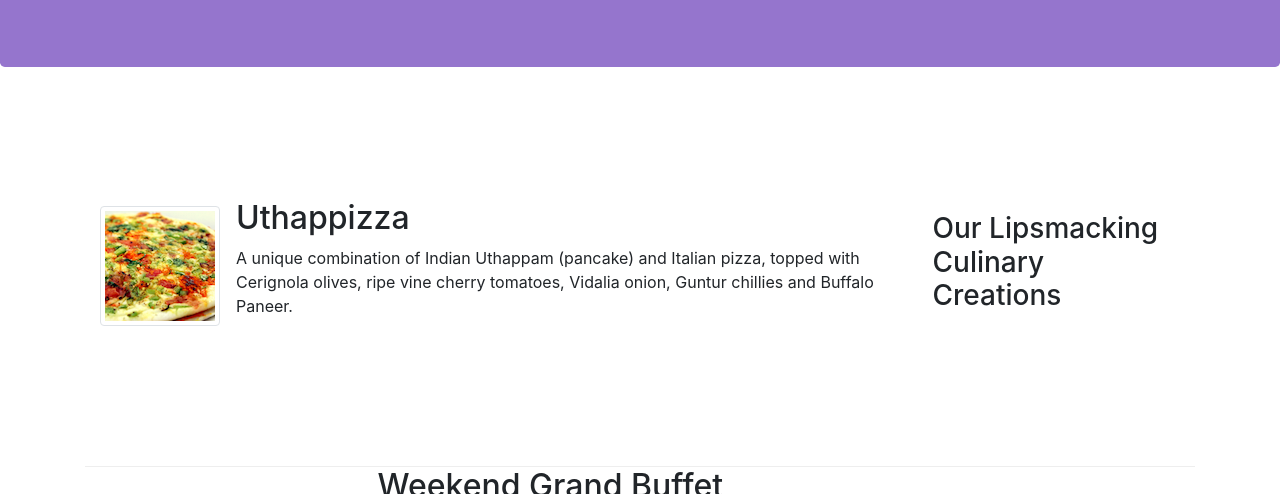
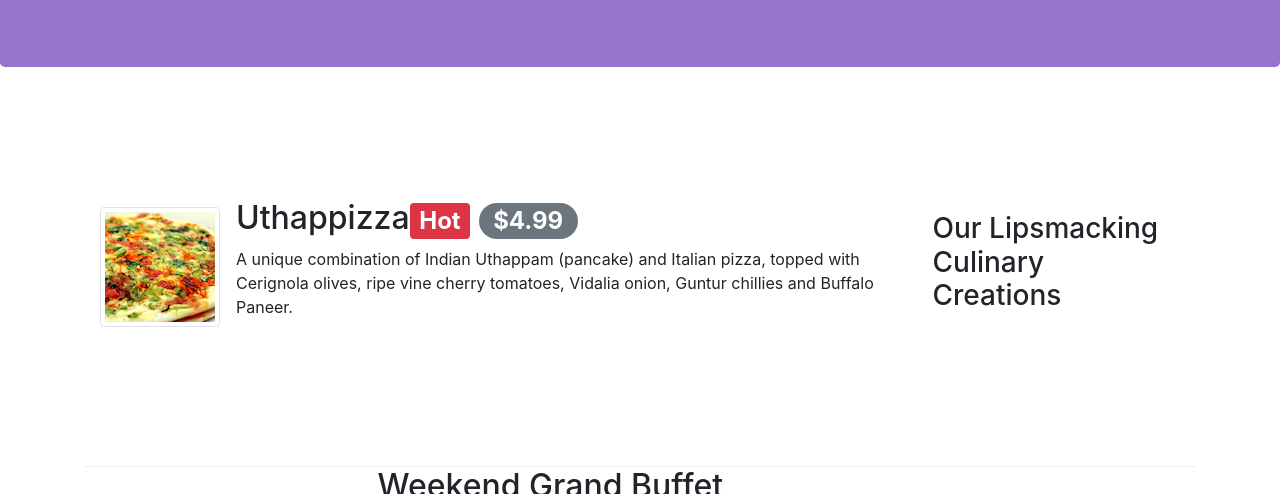
Before and after one commit to 0sk11/Bootstrap4, a website: page index.html in a window 1280 px wide. Shown: the part 267-761 px from the top of the page. Drawn offline with nearby package versions, Linux system fonts and the light colour scheme.

Commit message:
Alerting Users

```diff
--- a/index.html
+++ b/index.html
@@ -56,7 +56,9 @@
                 <div class="media">
                     <img src="img/uthappizza.png" alt="Uthappizza" class="d-flex mr-3 img-thumbnail align-self-center">
                     <div class="media-body">
-                        <h2 class="mt-0">Uthappizza</h2>
+                        <h2 class="mt-0">Uthappizza<span class="badge badge-danger">Hot</span>
+                            <span class="badge badge-pill badge-secondary">$4.99</span>
+                        </h2>
                         <p>A unique combination of Indian Uthappam (pancake) and Italian pizza, topped with Cerignola olives, ripe vine cherry tomatoes, Vidalia onion, Guntur chillies and Buffalo Paneer.</p>
                     </div>
                 </div>
```
